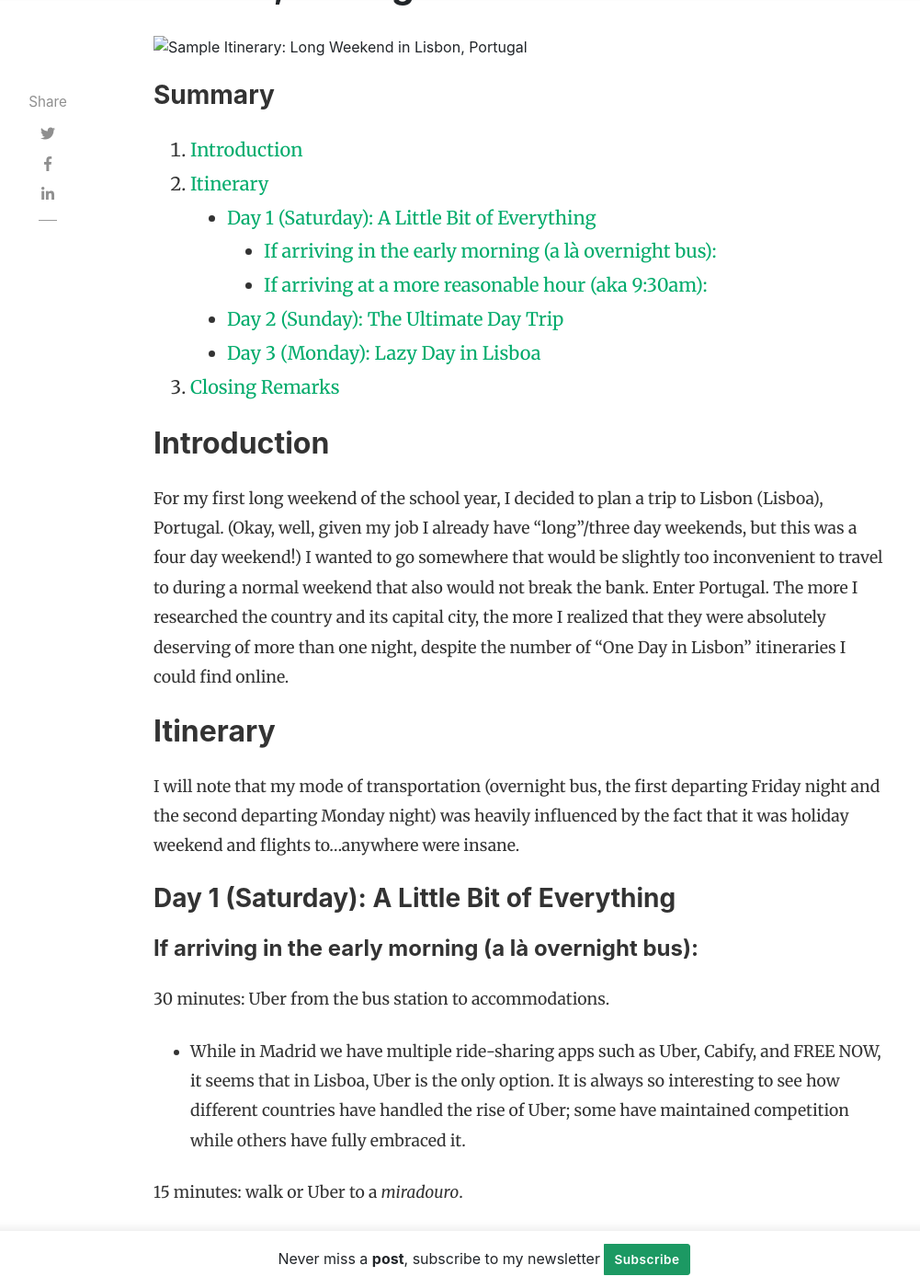
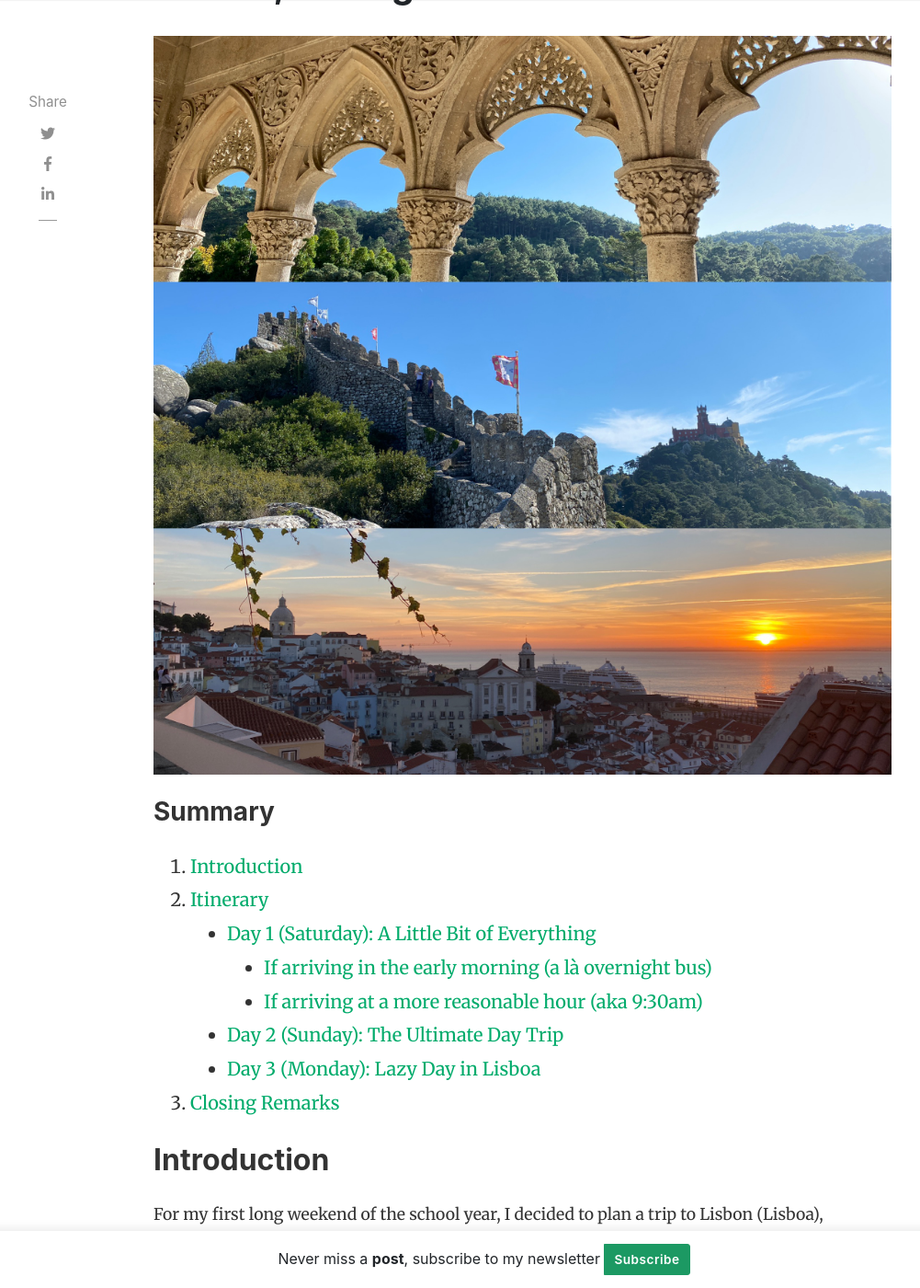
Before and after one commit to kyrab/website, a Jekyll site: the page built from _posts/2021-10-30-long-weekend-lisboa.md, in a window 1280 px wide and 1400 px high, scrolled down 433 px. Shown: the whole window at 92% size, without its empty margins (118-1119 px from the left). Built offline with Jekyll 4.4.1, drawn with Linux system fonts in a browser that asks for light colours; nearby versions of some CDN libraries; comment, search, counter and statistics services are not loaded; some of the changed text lies outside the part shown.

```diff
--- a/_posts/2021-10-30-long-weekend-lisboa.md
+++ b/_posts/2021-10-30-long-weekend-lisboa.md
@@ -19,7 +19,7 @@ I will note that my mode of transportation (overnight bus, the first departing F
 
 ### Day 1 (Saturday): A Little Bit of Everything
 
-#### If arriving in the early morning (a là overnight bus):
+#### If arriving in the early morning (a là overnight bus)
 
 30 minutes: Uber from the bus station to accommodations.
 - While in Madrid we have multiple ride-sharing apps such as Uber, Cabify, and FREE NOW, it seems that in Lisboa, Uber is the only option. It is always so interesting to see how different countries have handled the rise of Uber; some have maintained competition while others have fully embraced it.
@@ -33,7 +33,7 @@ I will note that my mode of transportation (overnight bus, the first departing F
 30 minutes: take Tram 28 back to accommodations.
 - I really enjoyed this ride because it was _completely_ empty.
 
-#### If arriving at a more reasonable hour (aka 9:30am):
+#### If arriving at a more reasonable hour (aka 9:30am)
 
 30 minutes: breakfast.
 
```
Also changed, not shown: assets/images/2021-10-30.jpg (renamed from assets/images/2021-10-30.jpeg).
